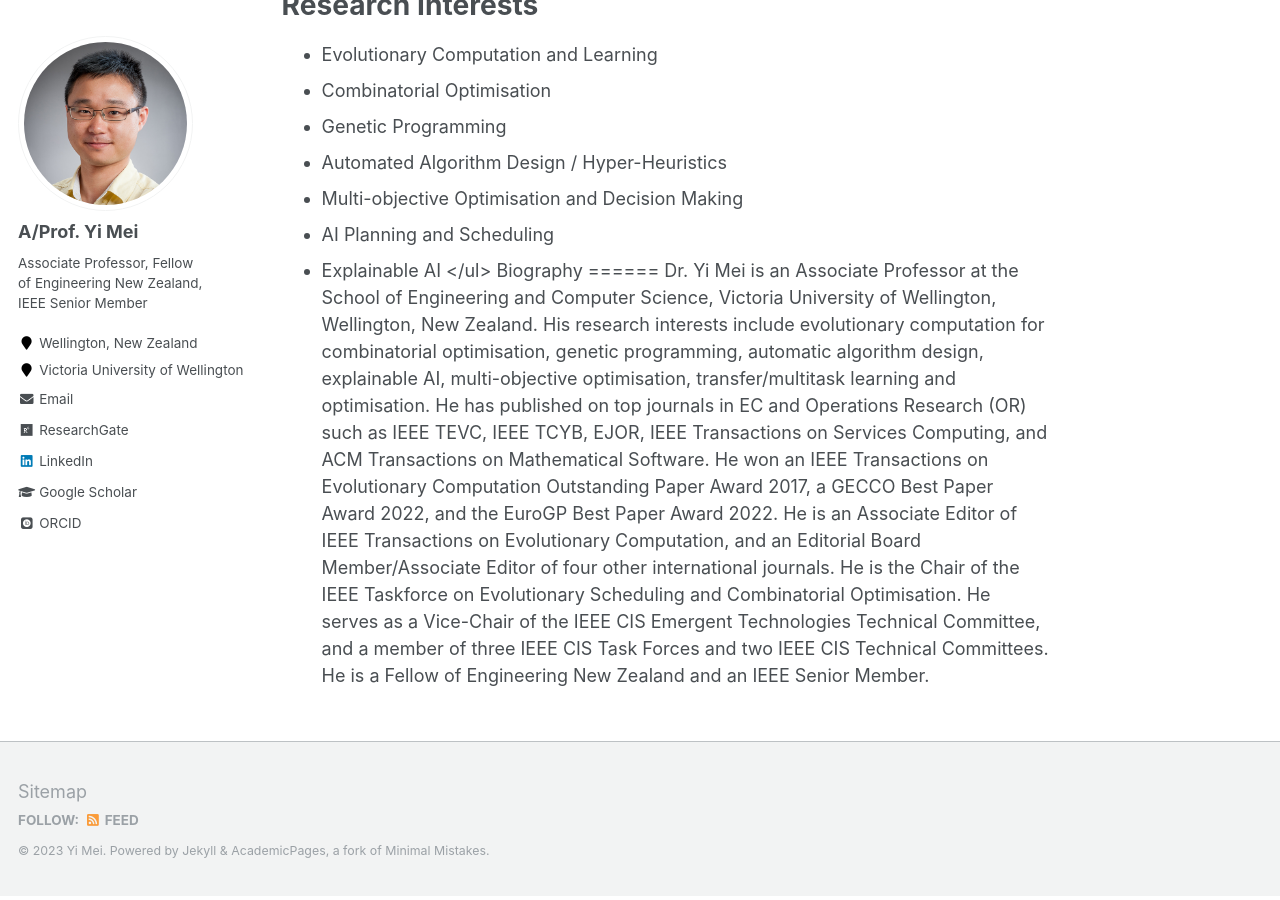
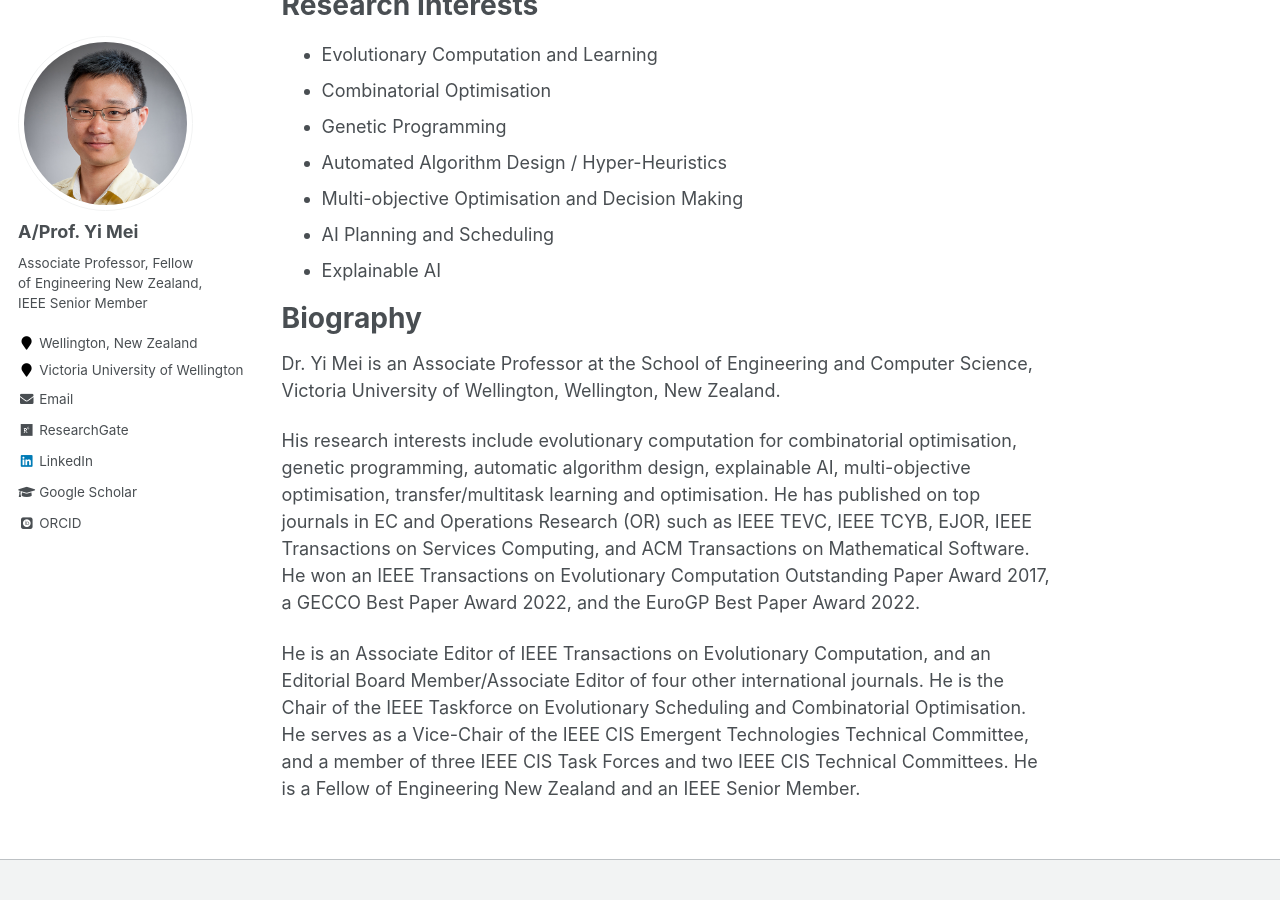
Before and after one commit to yi-mei-ecco/yi-mei-ecco.github.io, a Jekyll site: the page built from _pages/about.md, in a window 1280 px wide and 900 px high, scrolled down 1011 px. Built offline with Jekyll 4.4.1, drawn with Linux system fonts in a browser that asks for light colours; some web fonts are replaced.

```diff
--- a/_pages/about.md
+++ b/_pages/about.md
@@ -42,7 +42,7 @@ Research Interests
 <li>Automated Algorithm Design / Hyper-Heuristics</li>
 <li>Multi-objective Optimisation and Decision Making</li>
 <li>AI Planning and Scheduling</li>
-<li>Explainable AI
+<li>Explainable AI</li>
 </ul>
 
 Biography
```
Also changed, not shown: 1 other file.
